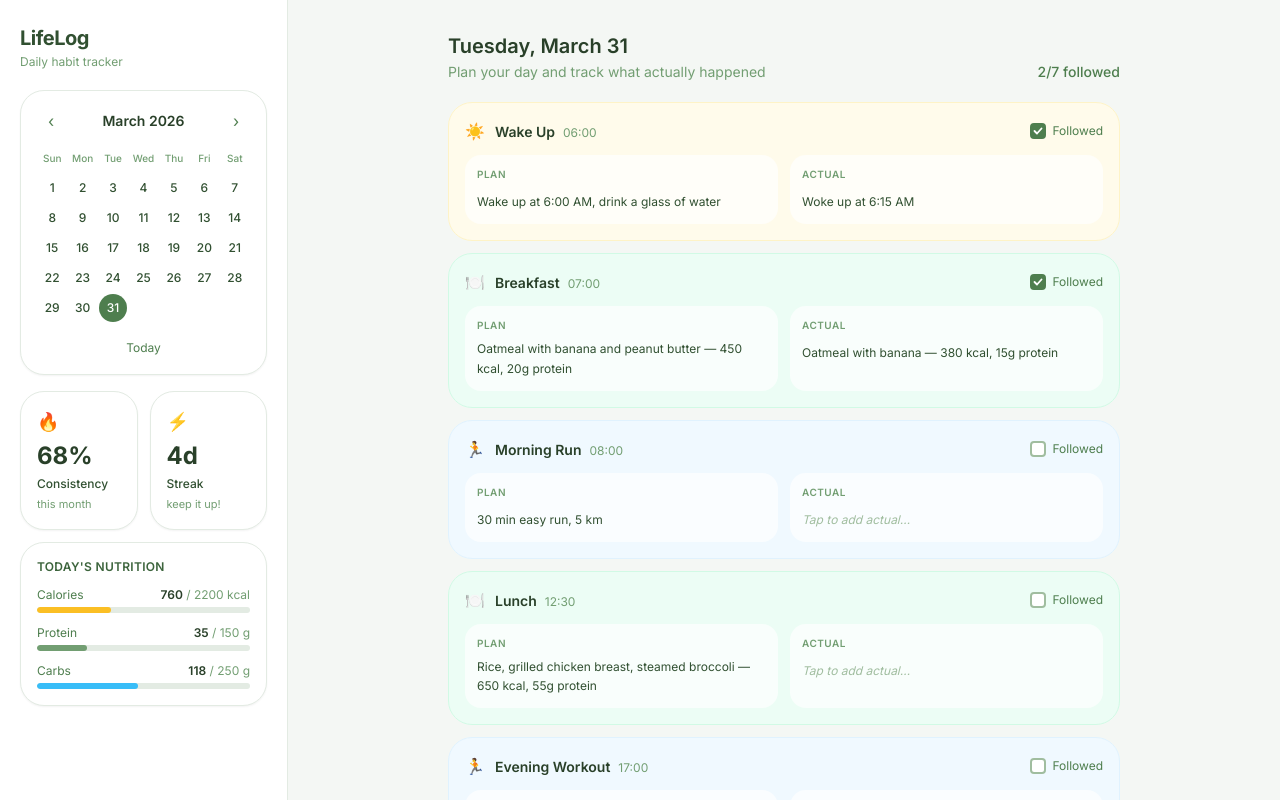
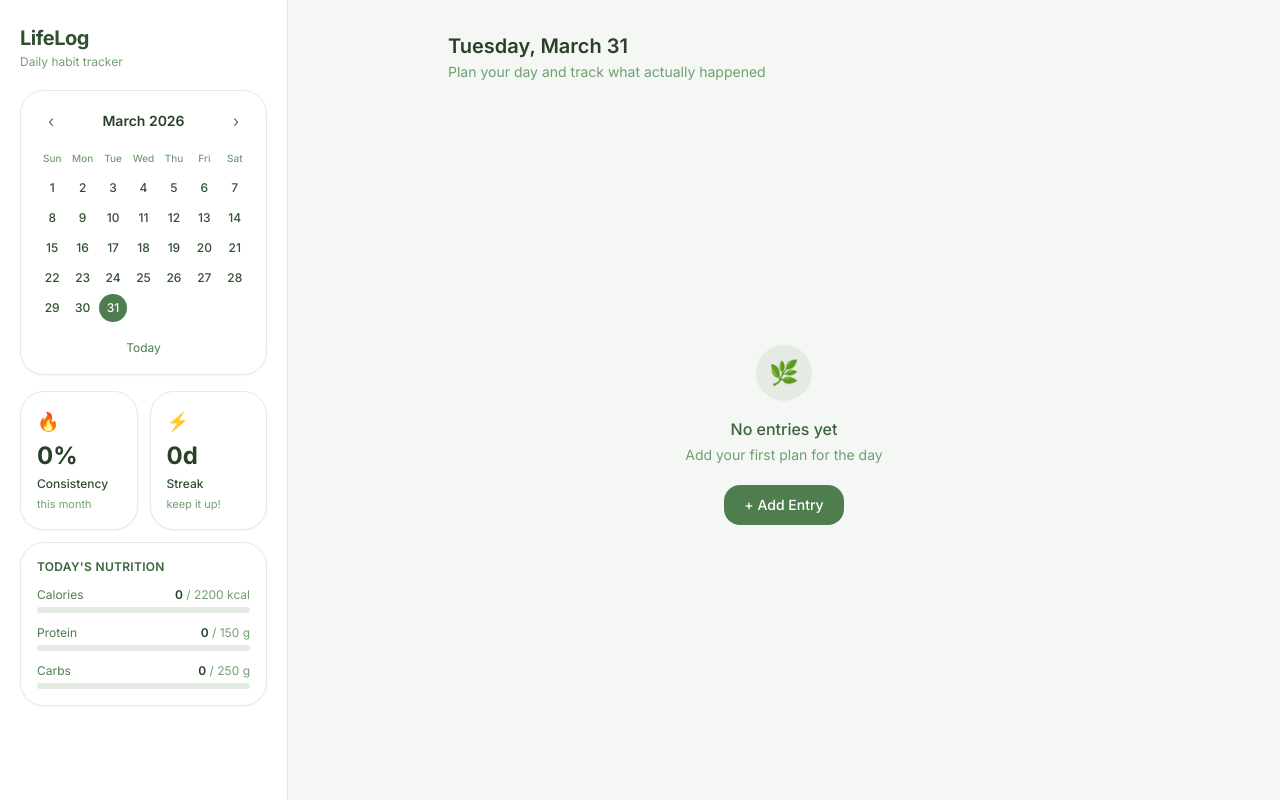
Before and after one commit to rafimaliki/LifeLog, a React (Vite) app: page / in a window 1280 px wide. Built offline with nearby package versions, Linux system fonts and the light colour scheme.

Commit message:
feat: add persistence, summary dashboard, and documentation

```diff
--- a/electron/preload.js
+++ b/electron/preload.js
@@ -1,6 +1,7 @@
-const { contextBridge } = require('electron')
+const { contextBridge, ipcRenderer } = require('electron')
 
-// Expose safe APIs to renderer process here as needed
 contextBridge.exposeInMainWorld('electronAPI', {
   platform: process.platform,
+  loadData: () => ipcRenderer.invoke('load-data'),
+  saveData: (data) => ipcRenderer.invoke('save-data', data),
 })
--- a/src/App.jsx
+++ b/src/App.jsx
@@ -1,34 +1,40 @@
-import { useState } from 'react'
+import { useState, useEffect, useCallback } from 'react'
 import Calendar from './components/Calendar'
 import Dashboard from './components/Dashboard'
 import Timeline from './components/Timeline'
-import { MOCK_ENTRIES } from './data/mockData'
+import { loadData, saveData } from './storage'
+import { computeStats } from './stats'
 
 function toDateKey(date) {
   return date.toISOString().slice(0, 10)
 }
 
-const INITIAL_DATA = {
-  [toDateKey(new Date())]: MOCK_ENTRIES,
-}
-
-const PLACEHOLDER_STATS = {
-  calories: { planned: 2200, actual: 760 },
-  protein: { planned: 150, actual: 35 },
-  carbs: { planned: 250, actual: 118 },
-  consistency: 68,
-  streak: 4,
-}
-
 export default function App() {
   const [selectedDate, setSelectedDate] = useState(new Date())
-  const [data, setData] = useState(INITIAL_DATA)
+  const [data, setData] = useState({})
+  const [loaded, setLoaded] = useState(false)
+
+  // Load persisted data on mount
+  useEffect(() => {
+    loadData().then((saved) => {
+      setData(saved ?? {})
+      setLoaded(true)
+    })
+  }, [])
+
+  // Save whenever data changes (after initial load)
+  useEffect(() => {
+    if (!loaded) return
+    saveData(data)
+  }, [data, loaded])
 
   const dateKey = toDateKey(selectedDate)
+  const todayKey = toDateKey(new Date())
   const entries = data[dateKey] ?? []
 
-  const updateEntries = (newEntries) =>
+  const updateEntries = useCallback((newEntries) => {
     setData((d) => ({ ...d, [dateKey]: newEntries }))
+  }, [dateKey])
 
   const handleUpdate = (updated) =>
     updateEntries(entries.map((e) => (e.id === updated.id ? updated : e)))
@@ -38,6 +44,16 @@ export default function App() {
 
   const handleDelete = (id) =>
     updateEntries(entries.filter((e) => e.id !== id))
+
+  const stats = computeStats(data, todayKey)
+
+  if (!loaded) {
+    return (
+      <div className="h-screen flex items-center justify-center bg-sage-50">
+        <p className="text-sage-400 text-sm">Loading…</p>
+      </div>
+    )
+  }
 
   return (
     <div className="h-screen flex bg-sage-50 overflow-hidden font-sans">
@@ -53,7 +69,7 @@ export default function App() {
         <Calendar selectedDate={selectedDate} onSelectDate={setSelectedDate} />
 
         {/* Dashboard */}
-        <Dashboard stats={PLACEHOLDER_STATS} />
+        <Dashboard stats={stats} />
       </aside>
 
       {/* Main content */}
--- /dev/null
+++ b/src/components/ConfirmModal.jsx
@@ -0,0 +1,26 @@
+export default function ConfirmModal({ message, onConfirm, onClose }) {
+  return (
+    <div
+      className="fixed inset-0 z-50 flex items-center justify-center bg-black/20 backdrop-blur-sm"
+      onClick={(e) => e.target === e.currentTarget && onClose()}
+    >
+      <div className="bg-white rounded-3xl shadow-xl w-full max-w-sm mx-4 p-6 flex flex-col gap-4">
+        <p className="text-sm text-sage-700 text-center">{message}</p>
+        <div className="flex gap-2">
+          <button
+            onClick={onClose}
+            className="flex-1 py-2.5 rounded-xl border border-sage-200 text-sm font-medium text-sage-600 hover:bg-sage-50 transition-colors"
+          >
+            Cancel
+          </button>
+          <button
+            onClick={() => { onConfirm(); onClose() }}
+            className="flex-1 py-2.5 rounded-xl bg-red-500 hover:bg-red-600 text-white text-sm font-medium transition-colors"
+          >
+            Delete
+          </button>
+        </div>
+      </div>
+    </div>
+  )
+}
--- a/src/components/TimelineCard.jsx
+++ b/src/components/TimelineCard.jsx
@@ -1,5 +1,6 @@
 import { useState, useRef, useEffect } from 'react'
 import { ENTRY_META } from '../data/mockData'
+import ConfirmModal from './ConfirmModal'
 
 function InlineField({ label, value, placeholder, onSave }) {
   const [editing, setEditing] = useState(false)
@@ -59,6 +60,7 @@ function InlineField({ label, value, placeholder, onSave }) {
 
 export default function TimelineCard({ entry, onUpdate, onDelete }) {
   const meta = ENTRY_META[entry.type] ?? ENTRY_META.other
+  const [confirmDelete, setConfirmDelete] = useState(false)
 
   const update = (key, val) => onUpdate({ ...entry, [key]: val })
 
@@ -74,7 +76,7 @@ export default function TimelineCard({ entry, onUpdate, onDelete }) {
 
         {/* Delete button — visible on hover */}
         <button
-          onClick={() => onDelete(entry.id)}
+          onClick={() => setConfirmDelete(true)}
           className="opacity-0 group-hover:opacity-100 w-6 h-6 flex items-center justify-center rounded-full text-sage-300 hover:text-red-400 hover:bg-red-50 transition-all text-xs mr-1"
           title="Delete entry"
         >
@@ -117,6 +119,14 @@ export default function TimelineCard({ entry, onUpdate, onDelete }) {
           onSave={(val) => update('actual', val)}
         />
       </div>
+
+      {confirmDelete && (
+        <ConfirmModal
+          message={`Delete "${entry.label}"?`}
+          onConfirm={() => onDelete(entry.id)}
+          onClose={() => setConfirmDelete(false)}
+        />
+      )}
     </div>
   )
 }
--- /dev/null
+++ b/src/stats.js
@@ -0,0 +1,77 @@
+/**
+ * Parse a number from a string containing digits (e.g. "450 kcal" → 450).
+ * Returns 0 if no number found.
+ */
+function parseNum(str, keywords) {
+  if (!str) return 0
+  const lower = str.toLowerCase()
+  for (const kw of keywords) {
+    const re = new RegExp(`(\\d+(?:\\.\\d+)?)\\s*${kw}`)
+    const match = lower.match(re)
+    if (match) return parseFloat(match[1])
+  }
+  return 0
+}
+
+function extractNutrition(text) {
+  return {
+    calories: parseNum(text, ['kcal', 'cal', 'calories']),
+    protein:  parseNum(text, ['g protein', 'protein']),
+    carbs:    parseNum(text, ['g carbs', 'g carb', 'carbs', 'carb']),
+  }
+}
+
+/**
+ * Compute dashboard stats from all stored data.
+ * @param {Object} data  - { [dateKey]: Entry[] }
+ * @param {string} today - 'YYYY-MM-DD'
+ */
+export function computeStats(data, today) {
+  const todayEntries = data[today] ?? []
+
+  // Today's nutrition from meal entries
+  const plannedNutrition = { calories: 0, protein: 0, carbs: 0 }
+  const actualNutrition  = { calories: 0, protein: 0, carbs: 0 }
+
+  for (const e of todayEntries) {
+    if (e.type !== 'meal') continue
+    const p = extractNutrition(e.plan)
+    const a = extractNutrition(e.actual)
+    plannedNutrition.calories += p.calories
+    plannedNutrition.protein  += p.protein
+    plannedNutrition.carbs    += p.carbs
+    actualNutrition.calories  += a.calories
+    actualNutrition.protein   += a.protein
+    actualNutrition.carbs     += a.carbs
+  }
+
+  // Consistency = % of days that have at least one entry where all entries are followed
+  const allKeys = Object.keys(data).sort()
+  const daysWithEntries = allKeys.filter((k) => (data[k] ?? []).length > 0)
+  const daysFollowed = daysWithEntries.filter((k) => {
+    const entries = data[k]
+    return entries.length > 0 && entries.every((e) => e.followed)
+  })
+  const consistency = daysWithEntries.length > 0
+    ? Math.round((daysFollowed.length / daysWithEntries.length) * 100)
+    : 0
+
+  // Streak = consecutive days up to and including today that have ≥1 followed entry
+  let streak = 0
+  const todayMs = new Date(today).getTime()
+  for (let i = 0; ; i++) {
+    const d = new Date(todayMs - i * 86400000)
+    const key = d.toISOString().slice(0, 10)
+    const entries = data[key] ?? []
+    if (entries.length === 0 || !entries.some((e) => e.followed)) break
+    streak++
+  }
+
+  return {
+    calories: { planned: plannedNutrition.calories || 2200, actual: actualNutrition.calories },
+    protein:  { planned: plannedNutrition.protein  || 150,  actual: actualNutrition.protein  },
+    carbs:    { planned: plannedNutrition.carbs    || 250,  actual: actualNutrition.carbs    },
+    consistency,
+    streak,
+  }
+}
--- /dev/null
+++ b/src/storage.js
@@ -0,0 +1,12 @@
+const isElectron = typeof window !== 'undefined' && !!window.electronAPI?.loadData
+
+export async function loadData() {
+  if (isElectron) return window.electronAPI.loadData()
+  const raw = localStorage.getItem('lifelog-data')
+  return raw ? JSON.parse(raw) : {}
+}
+
+export async function saveData(data) {
+  if (isElectron) return window.electronAPI.saveData(data)
+  localStorage.setItem('lifelog-data', JSON.stringify(data))
+}
```
Also changed, not shown: electron/main.js (+23 -2 lines), 1 other file (tests, documents, lock files or other folders).
